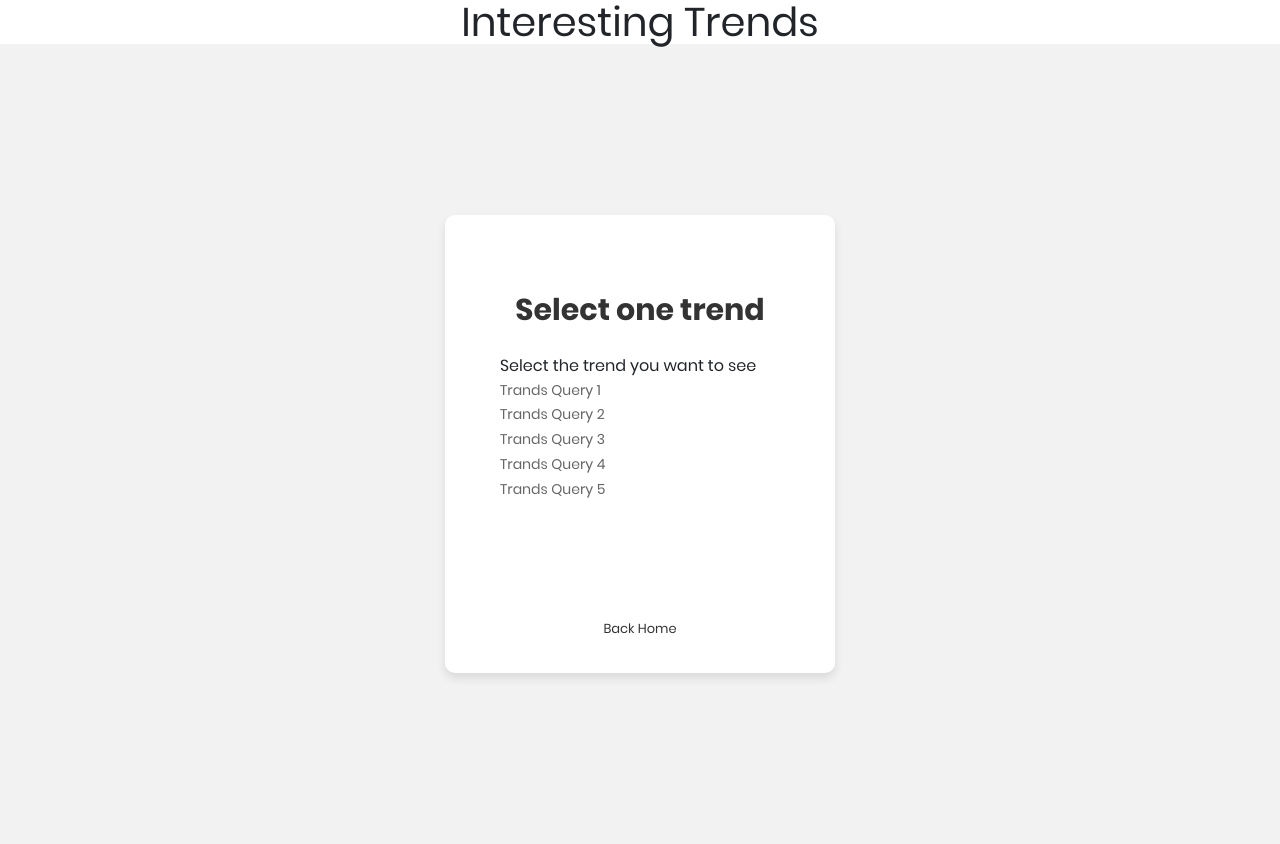
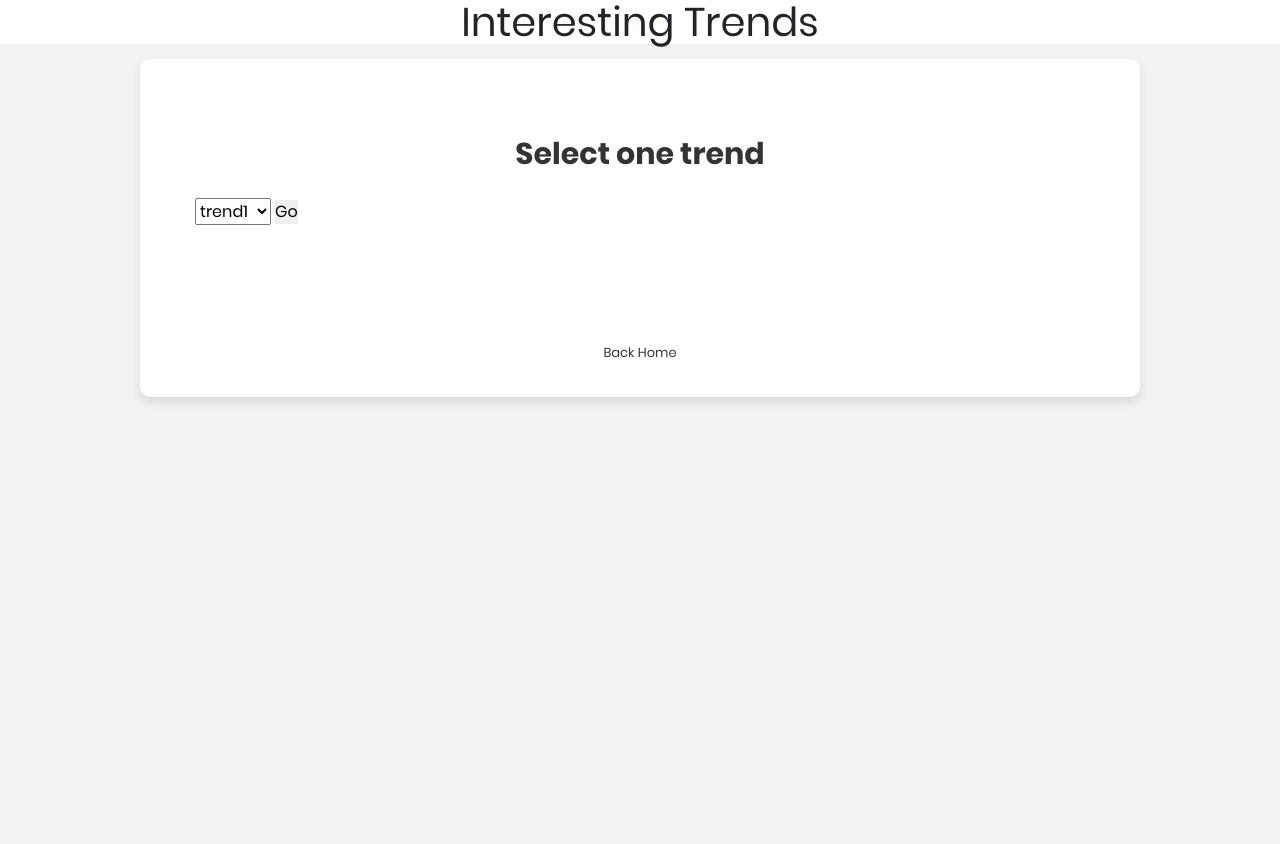
Before and after one commit to TonyBY/NCAA_DATA_APP, a Flask app: page /interesting_trends_list in a window 1280 px wide. Run offline with Flask 2, Linux system fonts and the light colour scheme; parts of the project's set-up code (start-up, migrations or seed data) failed here and were passed over; some libraries are stand-ins or nearby versions.

Commit message:
added dropbox in the interesting_trends_list.html

```diff
--- a/app.py
+++ b/app.py
@@ -154,15 +154,42 @@ def interesting_trends_list():
 
 
 # Trends Visualizations
-@app.route('/trend1', methods=['POST', 'GET'])
-def show_trend1():
-    query_template_for_trend1 = ''  # put the sql template of trend1 here
+@app.route('/trends', methods=['POST', 'GET'])
+def show_trends():
+    query_template_for_trends = ''  # put the sql template of trends here
+    results = []
+    cur = connection.cursor()
+    if request.method == 'POST':
+        data = (request.form.get("trends", None), "data")
+        print("trend:", data)
+        query = ''  # construct the final query using the template and the team name
+        #
+        # try:
+        #     cur.execute(query)
+        #     for row in cur.fetchall():
+        #         results.append(row)
+
+            # Place Holder for code for visualization
+
+        return render_template('trends.html', data=data)
+        # except Exception as e:
+        #     print(e)
+        #     return 'There is something wrong!'
+    # elif request.method == 'GET':
+    #     return render_template('trends.html')
+
+# Head to head page
+@app.route('/head_to_head', methods=['POST', 'GET'])
+def head_to_head():
+    query_template_for_head_to_head = ''  # put the sql template of head_to_head here
     results = []
     cur = connection.cursor()
     if request.method == 'POST':
         team = request.form["team"]
         print("team:", team)
-        query = ''  # construct the final query using the template and the team name
+        best_or_worst = request.form["best_or_worst"]
+        print("best_or_worst:", best_or_worst)
+        query = ''  # construct the final query using the template, the team name, and the best_or_worst.
 
         try:
             cur.execute(query)
@@ -171,23 +198,26 @@ def show_trend1():
 
             # Place Holder for code for visualization
 
-            return render_template('trend1.html')
+            return render_template('head_to_head.html')
         except Exception as e:
             print(e)
             return 'There is something wrong!'
     elif request.method == 'GET':
-        return render_template('trend1.html')
+        return render_template('head_to_head.html')
 
 
-@app.route('/trend2', methods=['POST', 'GET'])
-def show_trend2():
-    query_template_for_trend1 = ''  # put the sql template of trend2 here
+# Quick QA page
+@app.route('/quick_qa', methods=['POST', 'GET'])
+def quick_qa():
+    query_template_for_quick_qa = ''  # put the sql template of quick qa here
     results = []
     cur = connection.cursor()
     if request.method == 'POST':
         team = request.form["team"]
         print("team:", team)
-        query = ''  # construct the final query using the template and the team name
+        best_or_worst = request.form["best_or_worst"]
+        print("best_or_worst:", best_or_worst)
+        query = ''  # construct the final query using the template, the team name, and the best_or_worst.
 
         try:
             cur.execute(query)
@@ -196,84 +226,13 @@ def show_trend2():
 
             # Place Holder for code for visualization
 
-            return render_template('trend2.html')
+            return render_template('head_to_head.html')
         except Exception as e:
             print(e)
             return 'There is something wrong!'
     elif request.method == 'GET':
-        return render_template('trend2.html')
+        return render_template('head_to_head.html')
 
-@app.route('/trend3', methods=['POST', 'GET'])
-def show_trend3():
-    query_template_for_trend3 = '' # put the sql template of trend3 here
-    results = []
-    cur = connection.cursor()
-    if request.method == 'POST':
-        team = request.form["team"]
-        print("team:", team)
-        query = ''  # construct the final query using the template and the team name
-
-        try:
-            cur.execute(query)
-            for row in cur.fetchall():
-                results.append(row)
-
-            # Place Holder for code for visualization
-
-            return render_template('trend3.html')
-        except Exception as e:
-            print(e)
-            return 'There is something wrong!'
-    elif request.method == 'GET':
-        return render_template('trend3.html')
-
-@app.route('/trend4', methods=['POST', 'GET'])
-def show_trend4():
-    query_template_for_trend4 = ''  # put the sql template of trend4 here
-    results = []
-    cur = connection.cursor()
-    if request.method == 'POST':
-        team = request.form["team"]
-        print("team:", team)
-        query = ''  # construct the final query using the template and the team name
-
-        try:
-            cur.execute(query)
-            for row in cur.fetchall():
-                results.append(row)
-
-            # Place Holder for code for visualization
-
-            return render_template('trend4.html')
-        except Exception as e:
-            print(e)
-            return 'There is something wrong!'
-    elif request.method == 'GET':
-        return render_template('trend4.html')
-
-@app.route('/trend5', methods=['POST', 'GET'])
-def show_trend5():
-    query_template_for_trend5 = ''  # put the sql template of trend5 here
-    results = []
-    cur = connection.cursor()
-    if request.method == 'POST':
-        team = request.form["team"]
-        print("team:", team)
-        query = ''  # construct the final query using the template and the team name
-
-        try:
-            cur.execute(query)
-            for row in cur.fetchall():
-                results.append(row)
-
-            # Place Holder for code for visualization
-
-            return render_template('trend5.html')
-        except Exception as e:
-            print(e)
-            return 'There is something wrong!'
-    elif request.method == 'GET':
-        return render_template('trend5.html')
 
 if __name__ == '__main__':
     app.run(host=HOST,
--- a/static/css/main.css
+++ b/static/css/main.css
@@ -212,8 +212,37 @@ iframe {
   background: #f2f2f2;
 }
 
+.container-trends100 {
+  width: 100%;
+  min-height: 100vh;
+  display: -webkit-box;
+  display: -webkit-flex;
+  display: -moz-box;
+  display: -ms-flexbox;
+  display: flex;
+  flex-wrap: wrap;
+  justify-content: center;
+  align-items: flex-start;
+  padding: 15px;
+  background: #f2f2f2;
+}
+
 .wrap-login100 {
   width: 390px;
+  background: #fff;
+  border-radius: 10px;
+  overflow: hidden;
+  padding: 77px 55px 33px 55px;
+
+  box-shadow: 0 5px 10px 0px rgba(0, 0, 0, 0.1);
+  -moz-box-shadow: 0 5px 10px 0px rgba(0, 0, 0, 0.1);
+  -webkit-box-shadow: 0 5px 10px 0px rgba(0, 0, 0, 0.1);
+  -o-box-shadow: 0 5px 10px 0px rgba(0, 0, 0, 0.1);
+  -ms-box-shadow: 0 5px 10px 0px rgba(0, 0, 0, 0.1);
+}
+
+.wrap-trends100 {
+  width: 1000px;
   background: #fff;
   border-radius: 10px;
   overflow: hidden;
--- a/templates/home.html
+++ b/templates/home.html
@@ -34,7 +34,7 @@
                 </div>
                 <div class="login100-form-title p-b-26">
                     <button type="button" class="btn btn-outline-primary">
-                        <a class href="/home">
+                        <a class href="/head_to_head">
                             Head to Head
                         </a>
                     </button>
--- a/templates/interesting_trends_list.html
+++ b/templates/interesting_trends_list.html
@@ -10,24 +10,21 @@
 {#<style>body{background-image: url(../static/images/gator.jpg); background-size:cover;}</style>#}
 <div class="limiter">
 <h1 style="text-align: center">Interesting Trends</h1>
-    <div class="container-login100">
-        <div class="wrap-login100">
+    <div class="container-trends100">
+        <div class="wrap-trends100">
              <span class="login100-form-title p-b-26">
                 Select one trend
             </span>
-            <nav>
-                <u1>
-                    <li>Select the trend you want to see
-                        <ul>
-                            <li><a href="/trend1">Trands Query 1</a></li>
-                            <li><a href="/trend2">Trands Query 2</a></li>
-                            <li><a href="/trend3">Trands Query 3</a></li>
-                            <li><a href="/trend4">Trands Query 4</a></li>
-                            <li><a href="/trend5">Trands Query 5</a></li>
-                        </ul>
-                    </li>
-                </u1>
-            </nav>
+            <form id="trend_form" action="/trends" method="POST" enctype="multipart/form-data">
+               <select id="trends" name = "trends">
+                 <option value="trend1">trend1</option>
+                 <option value="trend2">trend2</option>
+                 <option value="trend3">trend3</option>
+                 <option value="trend4">trend4</option>
+                 <option value="trend5">trend5</option>
+               </select>
+               <input type="submit" value="Go">
+             </form>
 
             <div class="text-center p-t-115">
                     <a class="txt2" href="/home">
```
Also changed, not shown: templates/bar.html (+10 -1 lines), templates/head_to_head.html (added, +43 -0 lines), templates/trend1.html (deleted, +0 -25 lines), templates/trend2.html (deleted, +0 -25 lines), templates/trend3.html (deleted, +0 -25 lines), templates/trend4.html (deleted, +0 -25 lines), templates/trends.html (renamed from templates/trend5.html, +5 -2 lines).
